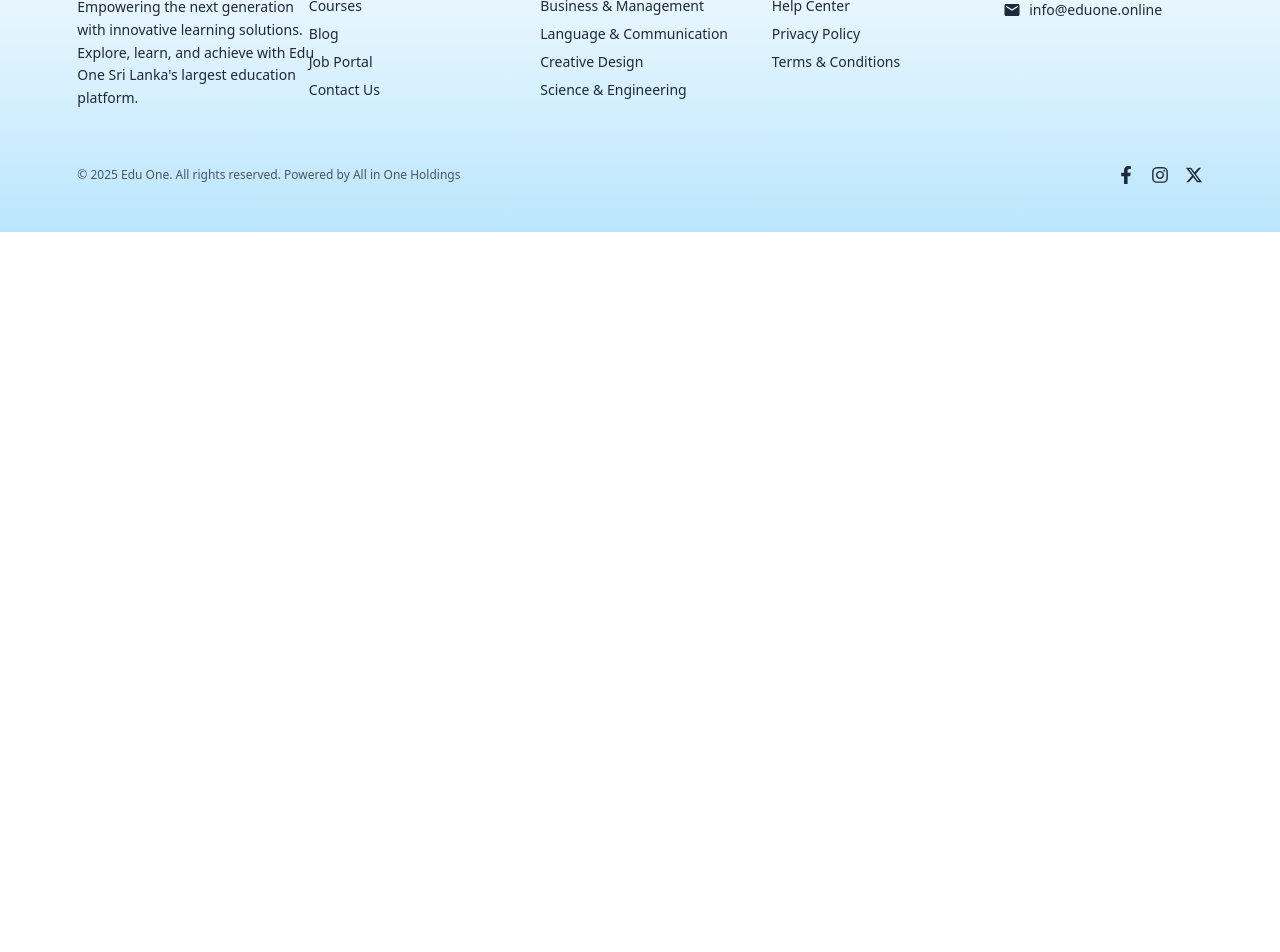
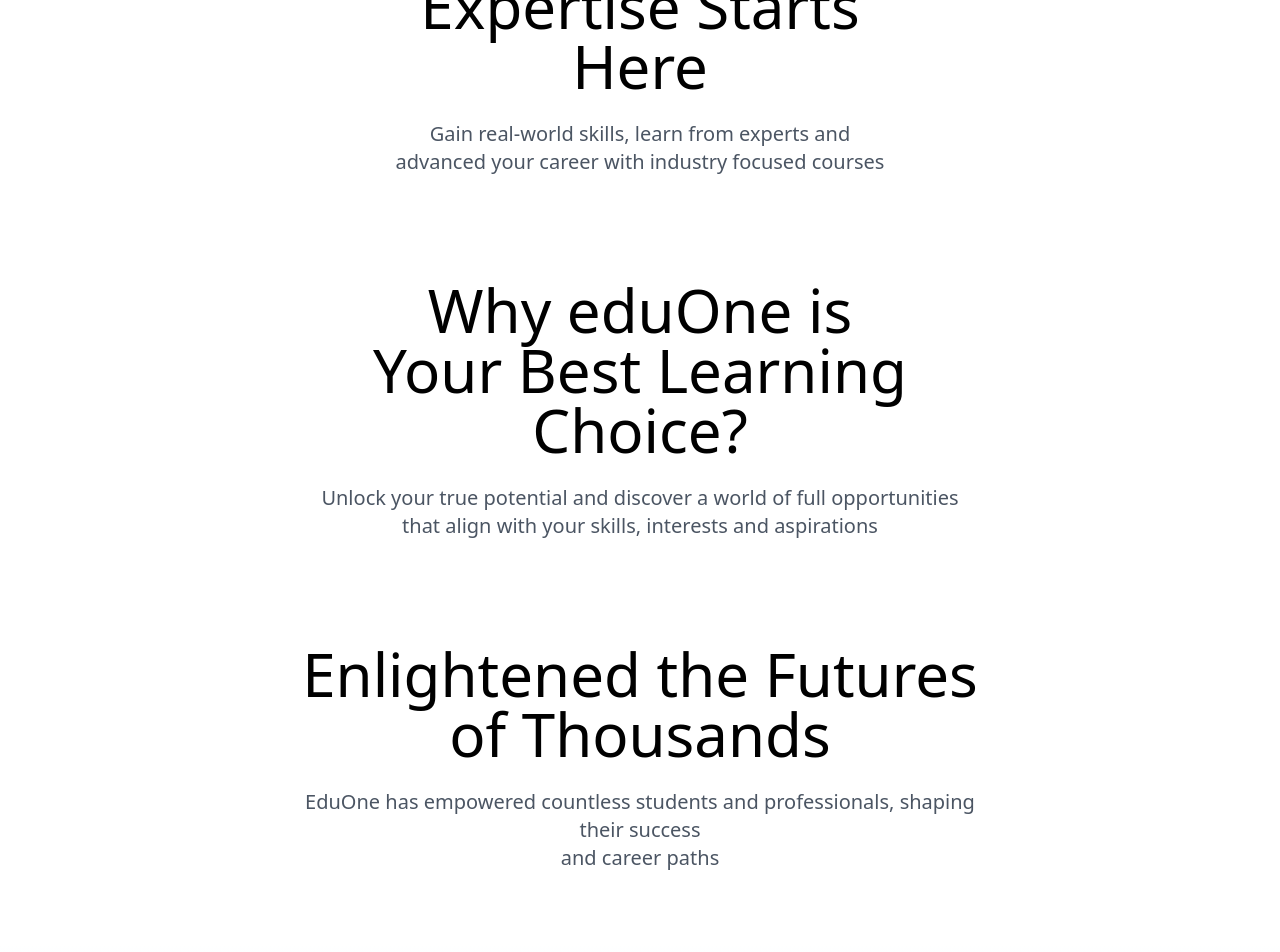
Before and after one commit to devashanv/edu_one, a React (Vite) app: page / in a window 1280 px wide. Shown: the part 1000-1952 px from the top of the page. Before the commit the page ends 1232 px from the top, so only its background shows below. Built offline with nearby package versions, Linux system fonts and the light colour scheme.

Commit message:
Update the titles of some sections

```diff
--- a/src/App.jsx
+++ b/src/App.jsx
@@ -3,6 +3,9 @@
 import HeroSection from "./Components/HeroSection";
 import Search from "./Components/Search";
 import Footer from "./Components/Footer";
+import CardSection from "./Components/CardSection";
+import WhyEduOne from "./Components/WhyEduOne";
+import ProfileSection from "./Components/ProfileSection";
 
 function App() {
   return (
@@ -12,7 +15,7 @@
           className="absolute inset-0"
           style={{
             backgroundImage: `
-              linear-gradient(to bottom, transparent 70%, white 100%),
+              linear-gradient(to bottom, transparent 60%, white 100%),
               linear-gradient(to right, #7dd3fc 10%, white 30%, white 70%, #7dd3fc 100%)
             `,
             backgroundBlendMode: 'multiply',
@@ -24,7 +27,11 @@
         </div>
       </div>
       <Search />
+      <CardSection/>
+      <WhyEduOne/>
+      <ProfileSection/>
       <Footer/>
+
     </div>
   );
 }
--- a/src/Components/CardSection.jsx
+++ b/src/Components/CardSection.jsx
@@ -0,0 +1,25 @@
+import React from "react";
+
+function CardSection() {
+  return (
+    <div className="max-w-4xl mx-auto py-8 text-center">
+      <h1 className="text-6xl md:text-6xl text-black mb-6 leading-tight">
+        <span className="block">Your Journey to</span>
+        <span className="block"> Expertise Starts</span>
+        <span className="block">Here </span>
+      </h1>
+      <div className="text-center">
+        <div className="inline-block text-xl text-gray-600 mb-10 max-w-2xl mx-auto">
+          <p>Gain real-world skills, learn from experts and</p>
+          <p className="text-center">
+            advanced your career with industry focused courses
+          </p>
+        </div>
+      </div>
+    </div>
+
+
+  );
+}
+
+export default CardSection;
--- a/src/Components/ProfileSection.jsx
+++ b/src/Components/ProfileSection.jsx
@@ -0,0 +1,25 @@
+import React from 'react'
+
+function ProfileSection() {
+  return (
+   <div>
+      <div className="max-w-4xl mx-auto py-8 text-center">
+        <h1 className="text-6xl md:text-6xl text-black mb-6 leading-tight">
+          <span className="block">Enlightened the Futures</span>
+          <span className="block">of Thousands</span>
+
+        </h1>
+        <div className="text-center">
+          <div className="inline-block text-xl text-gray-600 mb-10 max-w-2xl mx-auto">
+            <p>EduOne has empowered countless students and professionals, shaping their success </p>
+            <p className="text-center">
+             and career paths
+            </p>
+          </div>
+        </div>
+      </div>
+    </div>
+  )
+}
+
+export default ProfileSection
--- a/src/Components/WhyEduOne.jsx
+++ b/src/Components/WhyEduOne.jsx
@@ -0,0 +1,25 @@
+import React from "react";
+
+function WhyEduOne() {
+  return (
+    <div>
+      <div className="max-w-4xl mx-auto py-8 text-center">
+        <h1 className="text-6xl md:text-6xl text-black mb-6 leading-tight">
+          <span className="block">Why eduOne is</span>
+          <span className="block">Your Best Learning</span>
+          <span className="block">Choice?</span>
+        </h1>
+        <div className="text-center">
+          <div className="inline-block text-xl text-gray-600 mb-10 max-w-2xl mx-auto">
+            <p>Unlock your true potential and discover a world of full opportunities </p>
+            <p className="text-center">
+             that align with your skills, interests and aspirations
+            </p>
+          </div>
+        </div>
+      </div>
+    </div>
+  );
+}
+
+export default WhyEduOne;
```
Also changed, not shown: src/Components/Search.jsx (+13 -13 lines).
